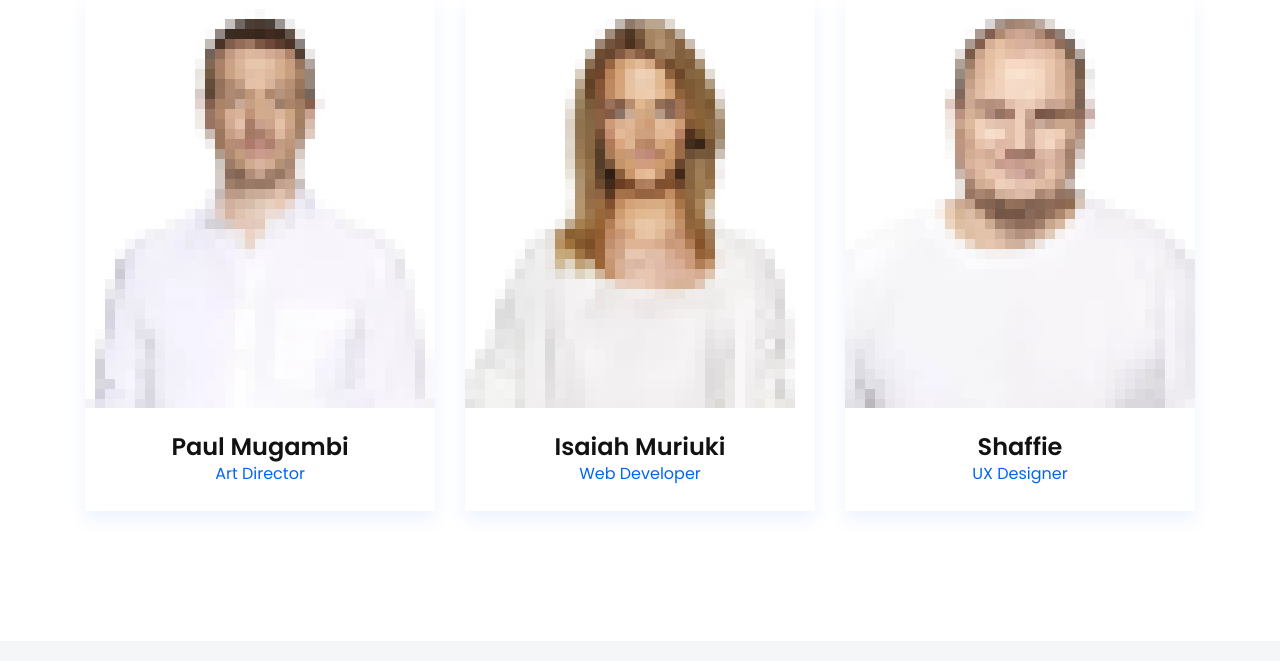
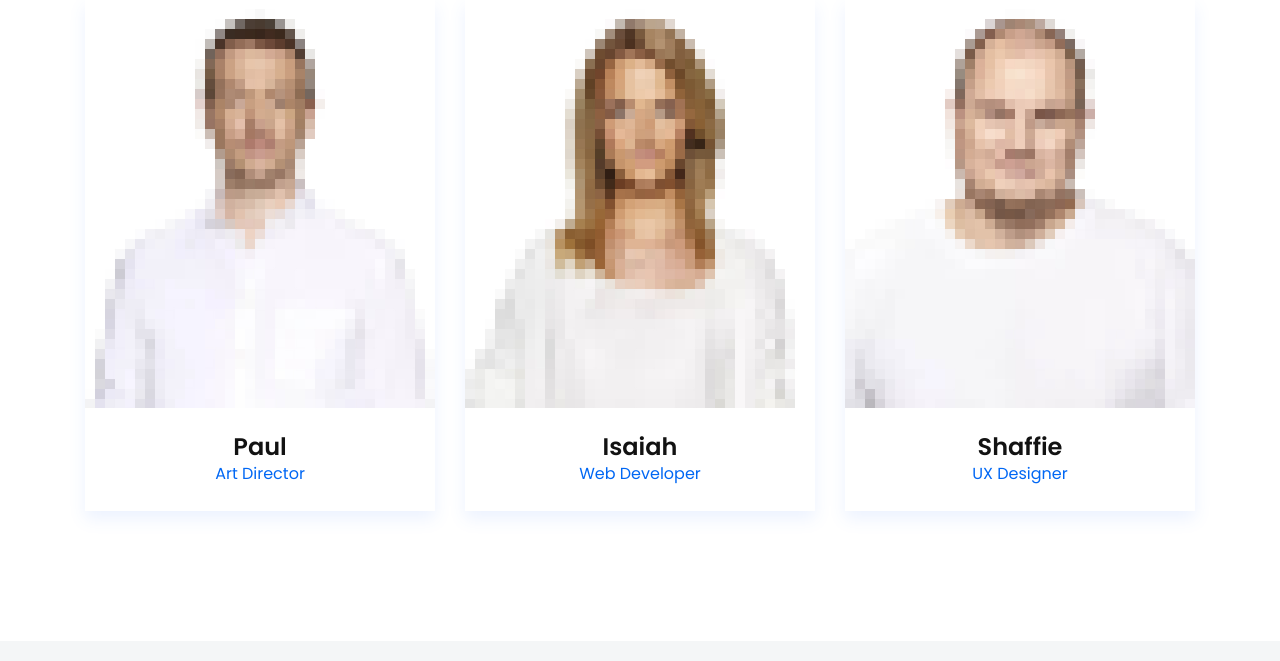
Before and after one commit to Deuce15/thinkbizz, a Django app: page / in a window 1280 px wide. Shown: the part 5378-6039 px from the top of the page. Run offline with Django 4.2, Linux system fonts and the light colour scheme; some libraries are stand-ins or nearby versions.

Commit message:
deleting second names

```diff
--- a/website/templates/home.html
+++ b/website/templates/home.html
@@ -759,7 +759,7 @@
                                     <li><a href="#"><i class="lni lni-instagram"></i></a></li>
                                 </ul>
                             </div>
-                            <h4 class="team-name"><a href="#">Paul Mugambi</a></h4>
+                            <h4 class="team-name"><a href="#">Paul</a></h4>
                             <span class="sub-title">Art Director</span>
                         </div>
                     </div> <!-- single team -->
@@ -778,7 +778,7 @@
                                     <li><a href="#"><i class="lni lni-instagram"></i></a></li>
                                 </ul>
                             </div>
-                            <h4 class="team-name"><a href="#">Isaiah Muriuki</a></h4>
+                            <h4 class="team-name"><a href="#">Isaiah</a></h4>
                             <span class="sub-title">Web Developer</span>
                         </div>
                     </div> <!-- single team -->
```
